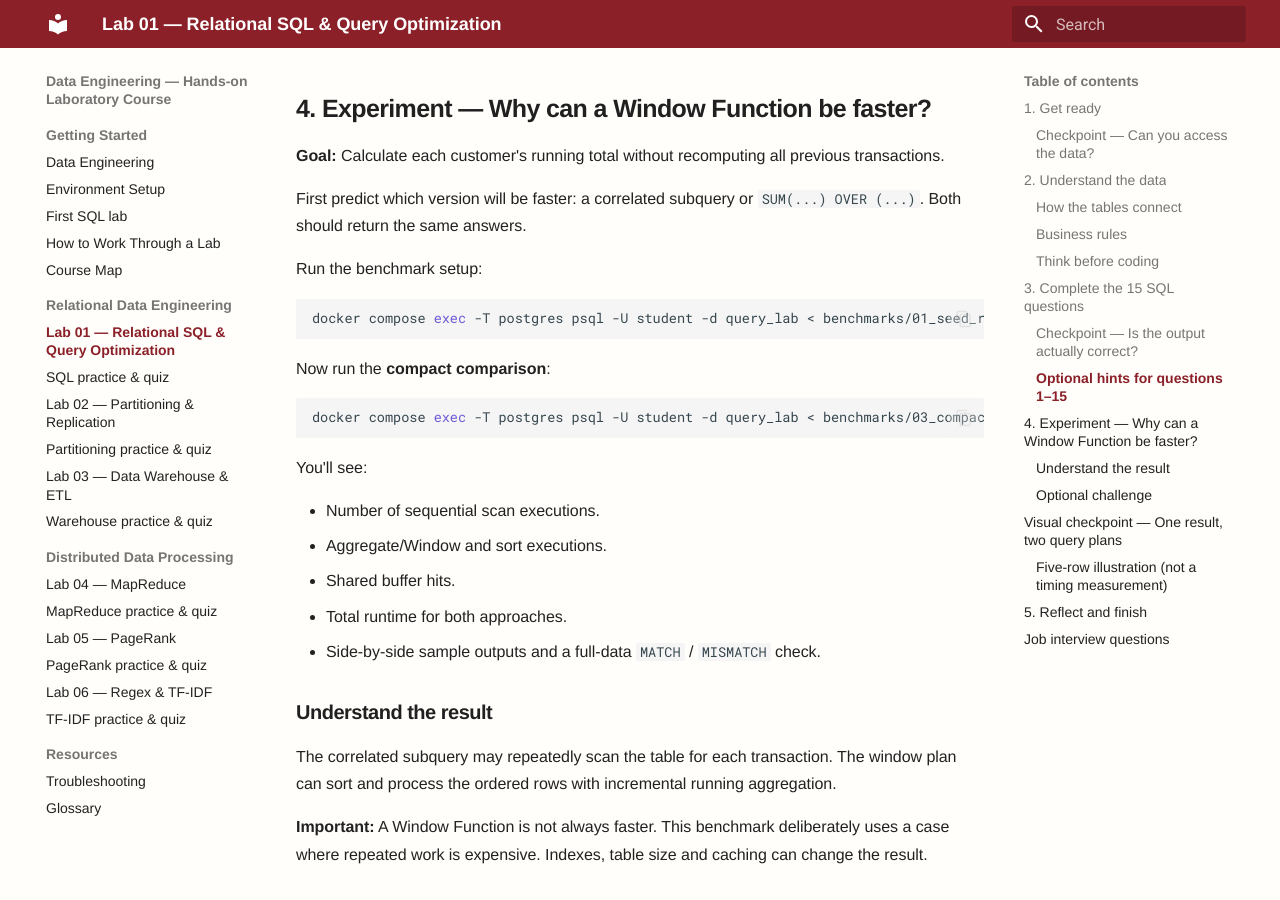
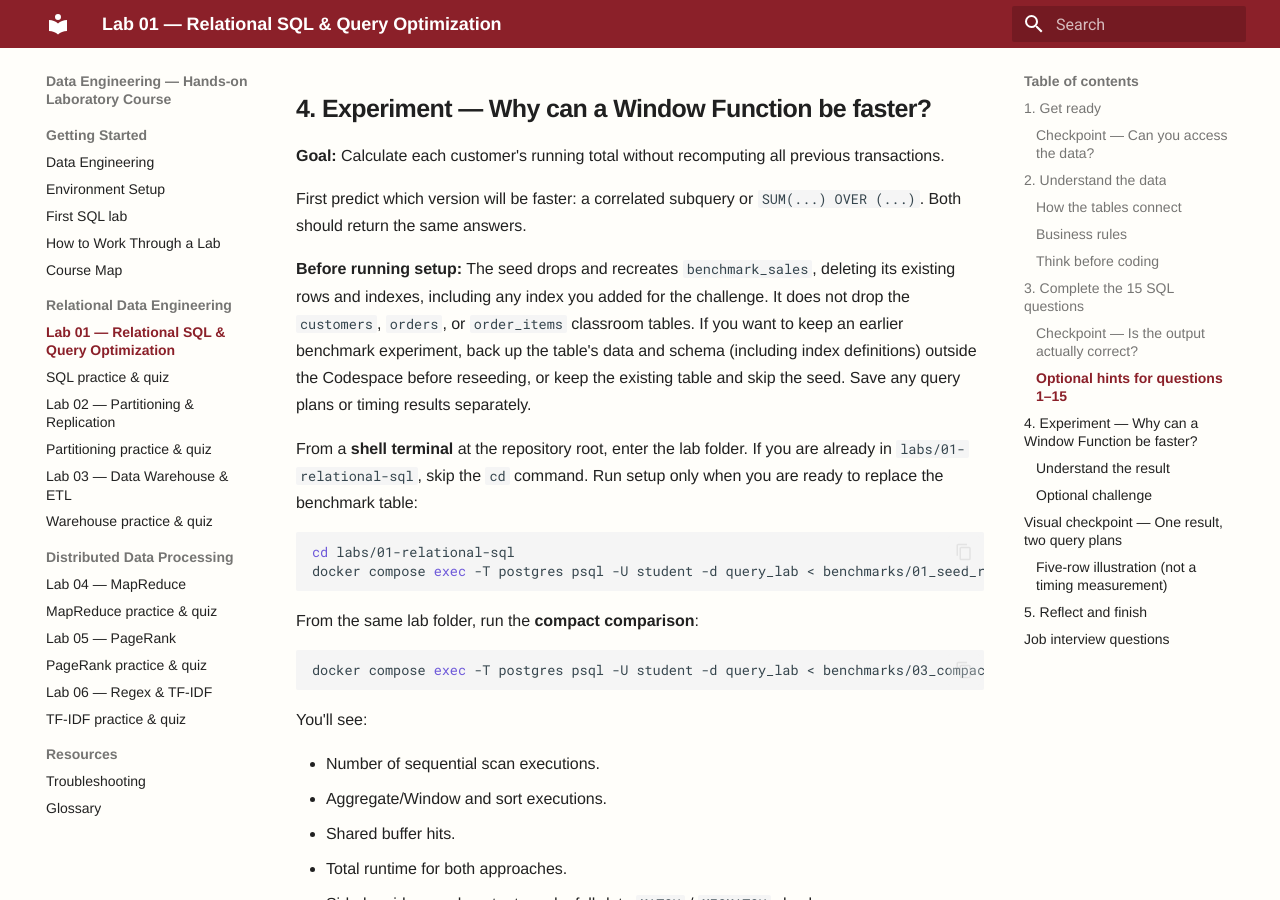
Before and after one commit to OrPerets/postgres-data-engineering-student, an MkDocs documentation site: the page built from docs/gitbook/labs/01-relational-sql.md, in a window 1280 px wide and 900 px high, scrolled down 4732 px. Built offline with MkDocs 1.6.1 and Material for MkDocs 9.7.7, drawn with Linux system fonts in a browser that asks for light colours.

Commit message:
Warn before recreating SQL benchmark table

````diff
--- a/docs/gitbook/labs/01-relational-sql.md
+++ b/docs/gitbook/labs/01-relational-sql.md
@@ -162,13 +162,16 @@ Try each question on your own first. Open a hint when you need a direction; thes
 
 First predict which version will be faster: a correlated subquery or `SUM(...) OVER (...)`. Both should return the same answers.
 
-Run the benchmark setup:
+**Before running setup:** The seed drops and recreates `benchmark_sales`, deleting its existing rows and indexes, including any index you added for the challenge. It does not drop the `customers`, `orders`, or `order_items` classroom tables. If you want to keep an earlier benchmark experiment, back up the table's data and schema (including index definitions) outside the Codespace before reseeding, or keep the existing table and skip the seed. Save any query plans or timing results separately.
+
+From a **shell terminal** at the repository root, enter the lab folder. If you are already in `labs/01-relational-sql`, skip the `cd` command. Run setup only when you are ready to replace the benchmark table:
 
 ```bash
+cd labs/01-relational-sql
 docker compose exec -T postgres psql -U student -d query_lab < benchmarks/01_seed_running_total.sql
 ```
 
-Now run the **compact comparison**:
+From the same lab folder, run the **compact comparison**:
 
 ```bash
 docker compose exec -T postgres psql -U student -d query_lab < benchmarks/03_compact_report.sql
````
Also changed, not shown: FIX.md (+17 -2 lines), labs/01-relational-sql/benchmarks/README.md (+4 -1 lines).
